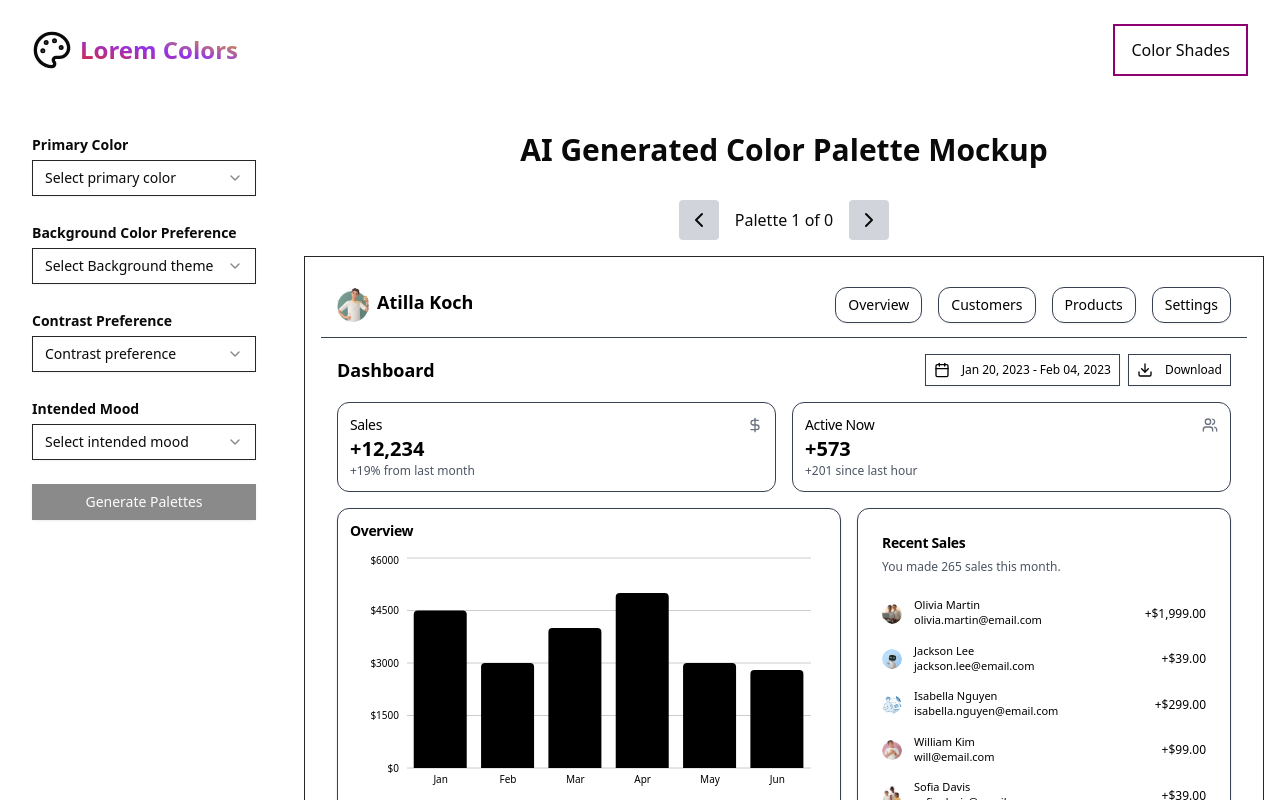
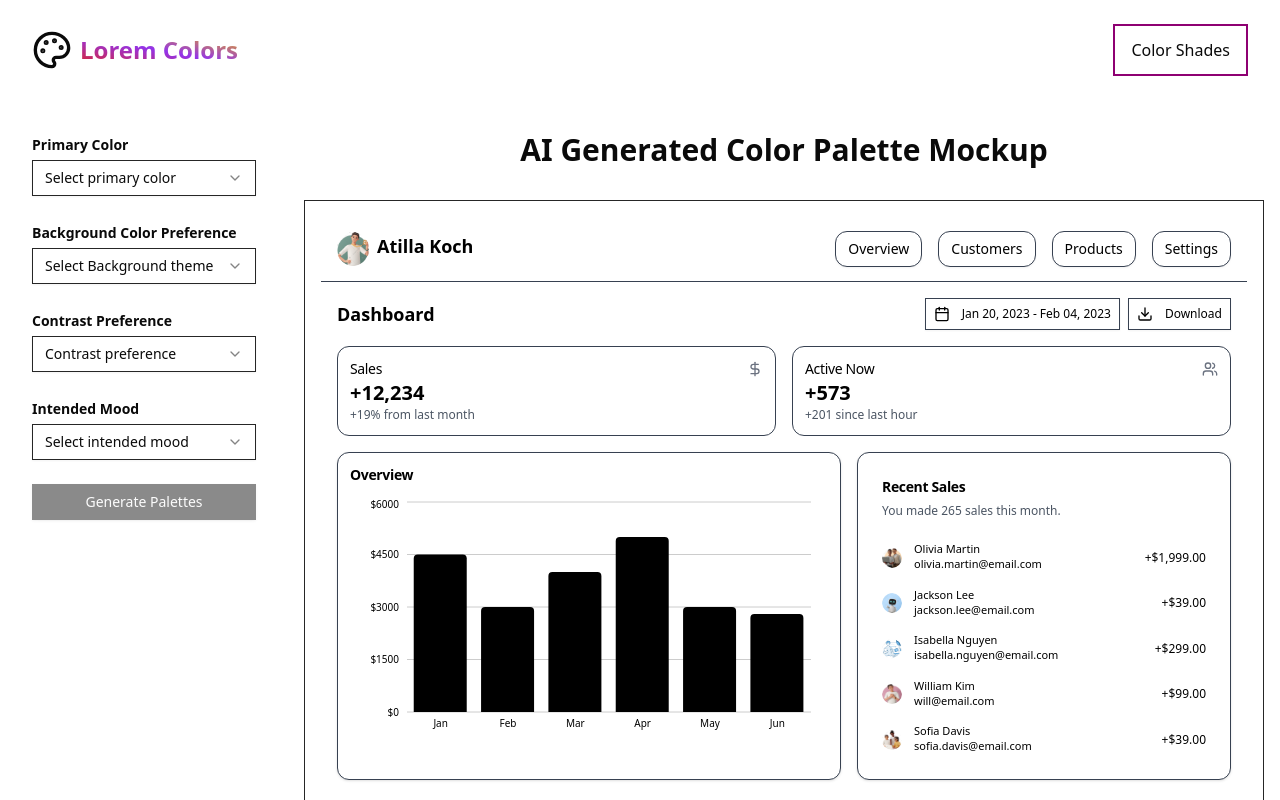
Before and after one commit to peterkessibu/lorem-colors, a Next.js app: page /genAI-Color-Palette in a window 1280 px wide. Shown: the top 800 px of the page. Built offline with nearby package versions, Linux system fonts and the light colour scheme.

Commit message:
Enhance ColorPaletteGenerator component: conditionally render navigation buttons based on palette availability and improve code formatting for readability.

```diff
--- a/components/ColorPaletteGenerator.js
+++ b/components/ColorPaletteGenerator.js
@@ -134,6 +134,7 @@ const ColorPaletteGenerator = () => {
           {error && (
             <div className="text-red-500 text-center mb-4">{error}</div>
           )}
+          {palettes.length > 0 && (
             <div className="flex items-center justify-center mb-4 my-4">
               <button
                 onClick={handlePrev}
@@ -155,6 +156,7 @@ const ColorPaletteGenerator = () => {
                 <ChevronRight className="w-6 h-6" />
               </button>
             </div>
+          )}
           <div className="relative">
             {isGenerating && (
               <div className="absolute inset-0 bg-white opacity-80 flex justify-center items-center z-10">
@@ -182,7 +184,8 @@ const ColorPaletteGenerator = () => {
             )}
             <div
               ref={mockupRef}
-              className={`mockup-container -scroll-mt-8 md:scroll-mt-4 ${isGenerating ? "blur" : ""} mt-4`}
+              className={`mockup-container -scroll-mt-8 md:scroll-mt-4 ${isGenerating ? "blur" : ""
+                } mt-4`}
             >
               <MockupWindow
                 colors={
```
Lines whose indentation alone changed are shown as unchanged.
